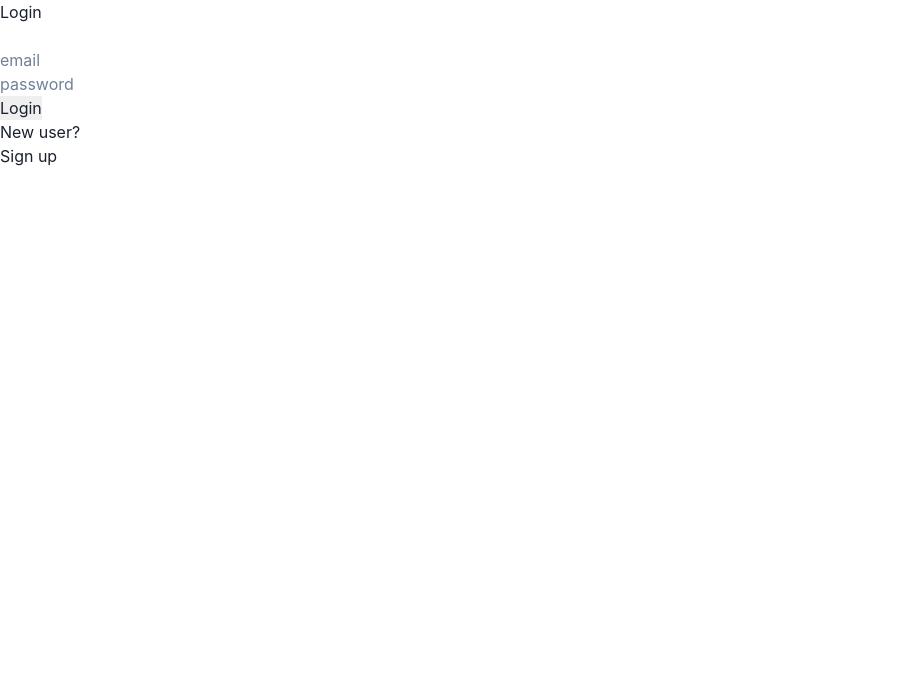
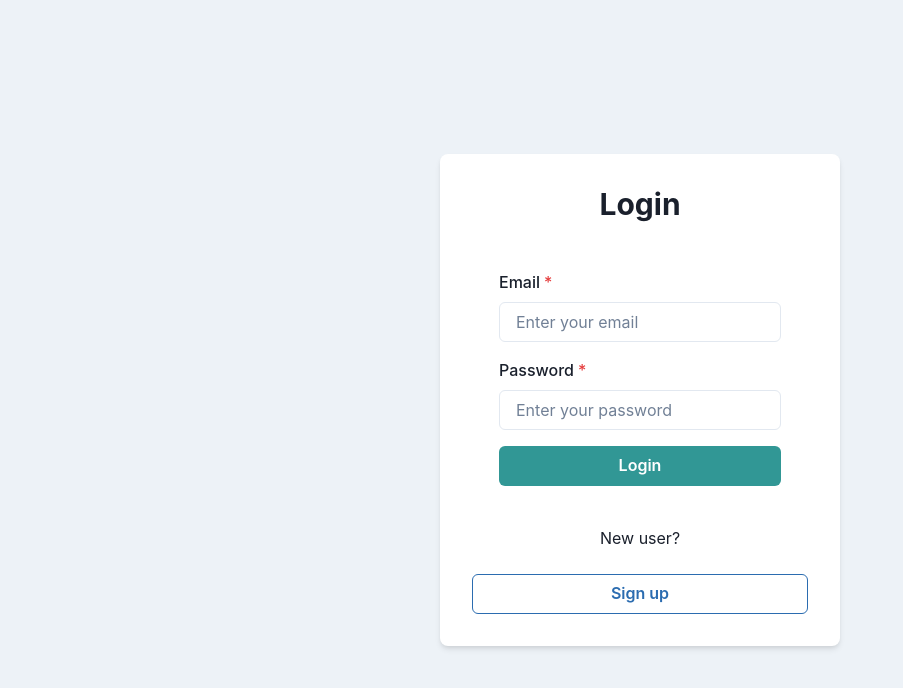
Before and after one commit to CS-179K/Core-Marker, a React (Vite) app in the folder core-marker-app/: page /login in a window 1280 px wide. Shown: the top 688 px of the page, without its empty margins (0-903 px from the left). Built offline with nearby package versions, Linux system fonts and the light colour scheme.

Commit message:
create: Login page with session handling

```diff
--- a/core-marker-app/src/pages/Login.jsx
+++ b/core-marker-app/src/pages/Login.jsx
@@ -1,7 +1,17 @@
 import { useState } from "react";
 import { useNavigate } from "react-router-dom";
+import {
+  Box,
+  Button,
+  FormControl,
+  FormLabel,
+  Input,
+  Heading,
+  Text,
+  VStack,
+} from "@chakra-ui/react";
 
-function App() {
+function Login() {
   const history = useNavigate();
   const [email, setEmail] = useState("");
   const [password, setPassword] = useState("");
@@ -42,33 +52,59 @@ function App() {
   }
 
   return (
-    <div>
-      <h1>Login</h1>
+    <Box
+      display="flex"
+      alignItems="center"
+      justifyContent="center"
+      height="100vh"
+      bg="gray.100"
+    >
+      <Box w="400px" p="8" bg="white" boxShadow="md" borderRadius="lg">
+        <VStack spacing="6">
+          <Heading as="h1" size="lg" mb="6">
+            Login
+          </Heading>
           <form onSubmit={loginUser}>
-        <br />
-        <input
+            <VStack spacing="4">
+              <FormControl id="email" isRequired>
+                <FormLabel>Email</FormLabel>
+                <Input
+                  type="email"
                   value={email}
                   onChange={(e) => setEmail(e.target.value)}
-          type="email"
-          placeholder="email"
+                  placeholder="Enter your email"
                 />
-        <br />
-        <input
+              </FormControl>
+
+              <FormControl id="password" isRequired>
+                <FormLabel>Password</FormLabel>
+                <Input
+                  type="password"
                   value={password}
                   onChange={(e) => setPassword(e.target.value)}
-          type="password"
-          placeholder="password"
+                  placeholder="Enter your password"
                 />
-        <br />
-        <input type="submit" value="Login" />
+              </FormControl>
 
-        <p>New user?</p>
-        <button type="button" onClick={handleRedirectToRegister}>
+              <Button type="submit" colorScheme="teal" width="full">
+                Login
+              </Button>
+            </VStack>
+          </form>
+
+          <Text mt="4">New user?</Text>
+          <Button
+            onClick={handleRedirectToRegister}
+            colorScheme="blue"
+            variant="outline"
+            width="full"
+          >
             Sign up
-        </button>
-      </form>
-    </div>
+          </Button>
+        </VStack>
+      </Box>
+    </Box>
   );
 }
 
-export default App;
+export default Login;
```
Lines whose indentation alone changed are shown as unchanged.
